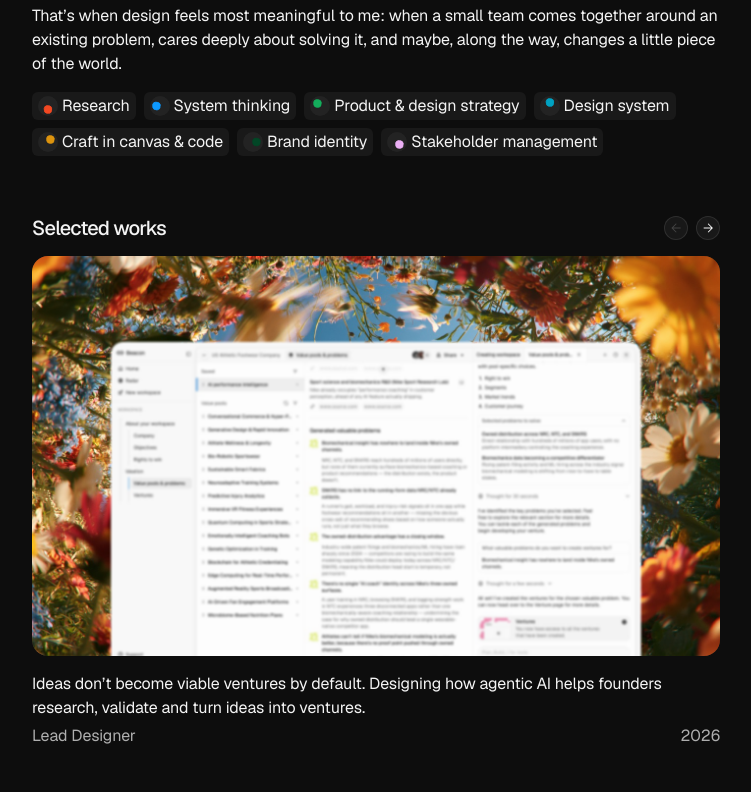
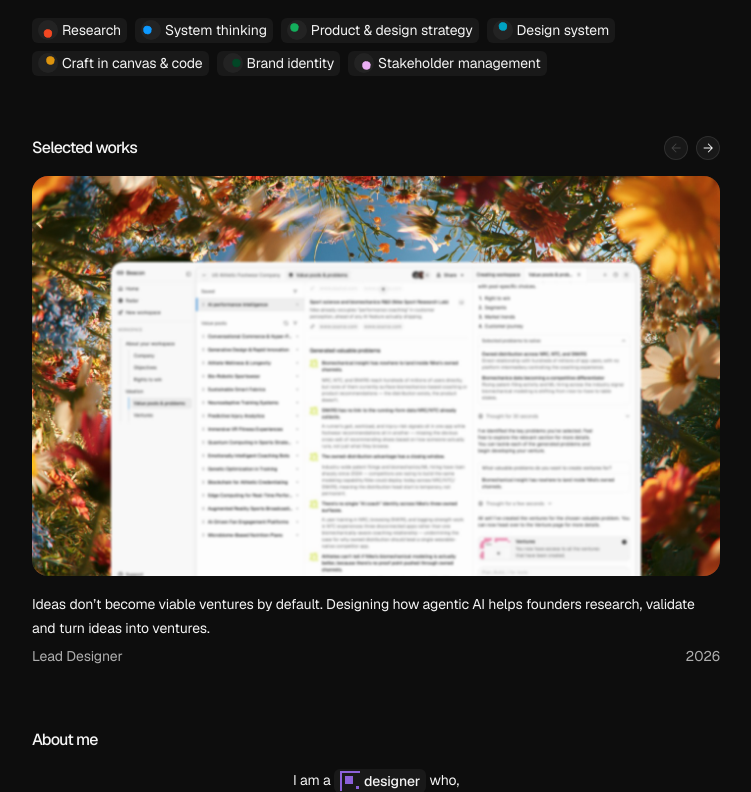
Before and after one commit to adamw-studio/portfolio, a Next.js app: page / in a window 1280 px wide. Shown: the part 728-1520 px from the top of the page, without its empty margins (264-1015 px from the left). Built offline with nearby package versions, Linux system fonts and the light colour scheme.

Commit message:
Resize home page type: body copy to 14px, headers to 16px medium
Applied across all body text, chip labels, tag labels, and the
selected-work role/year row. Chip height stays exactly 24px after the
change (still driven by its 20px icon, not the now-smaller text).

```diff
--- a/app/page.tsx
+++ b/app/page.tsx
@@ -41,8 +41,8 @@ const aboutTraits: { label: string; icon: React.ReactNode }[] = [
 
 // Body copy shares one style throughout: 16px/24px line-height, tracking
 // -0.128px, in Geist (swapped from Figma's original Zalando Sans on request).
-const bodyText = "font-sans text-[16px] leading-6 tracking-[-0.128px] text-text-primary";
-const heading = "font-sans text-[20px] font-medium leading-6 tracking-[-0.8px] text-text-primary";
+const bodyText = "font-sans text-[14px] leading-6 tracking-[-0.128px] text-text-primary";
+const heading = "font-sans text-[16px] font-medium leading-6 tracking-[-0.8px] text-text-primary";
 // Inset shadow instead of a real border: Figma's stroke doesn't consume
 // layout space, but a CSS border always would on an explicitly-sized box
 // (see FloatingNav.tsx for the full story on this).
@@ -52,7 +52,7 @@ function Tag({ icon, label }: { icon: string; label: string }) {
   return (
     <div className="flex items-center gap-1 rounded-xs bg-bg-tertiary px-1.5 py-0.5">
       <Image src={icon} alt="" width={20} height={20} />
-      <span className="whitespace-nowrap font-sans text-[16px] tracking-[-0.128px] text-text-primary">
+      <span className="whitespace-nowrap font-sans text-[14px] tracking-[-0.128px] text-text-primary">
         {label}
       </span>
     </div>
@@ -179,8 +179,8 @@ export default function Home() {
                 validate and turn ideas into ventures.
               </p>
               <div className="flex items-center justify-between text-text-secondary">
-                <p className="font-sans text-[16px] leading-6 tracking-[-0.128px]">Lead Designer</p>
-                <p className="font-sans text-[16px] leading-6 tracking-[-0.128px]">2026</p>
+                <p className="font-sans text-[14px] leading-6 tracking-[-0.128px]">Lead Designer</p>
+                <p className="font-sans text-[14px] leading-6 tracking-[-0.128px]">2026</p>
               </div>
             </div>
           </Link>
--- a/components/Chip.tsx
+++ b/components/Chip.tsx
@@ -9,7 +9,7 @@ import type { ReactNode } from "react";
 export function Chip({ icon, children, medium = false }: { icon?: ReactNode; children: ReactNode; medium?: boolean }) {
   return (
     <span
-      className={`inline-flex items-center gap-1 rounded-xs bg-bg-tertiary px-1.5 py-0.5 align-middle font-sans text-[16px] leading-[normal] tracking-[-0.128px] text-text-primary ${
+      className={`inline-flex items-center gap-1 rounded-xs bg-bg-tertiary px-1.5 py-0.5 align-middle font-sans text-[14px] leading-[normal] tracking-[-0.128px] text-text-primary ${
         medium ? "font-medium" : "font-normal"
       }`}
     >
```
